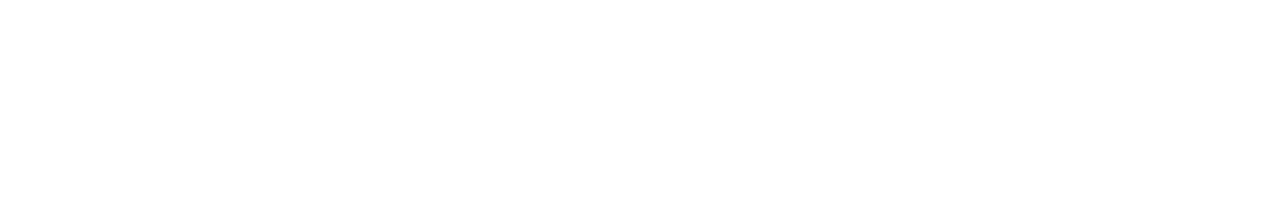
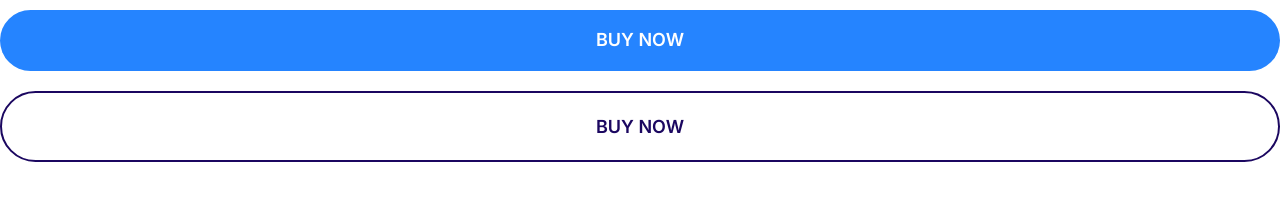
Before and after one commit to SushantBaarna/Domain-Name-Website, a plain HTML site: page index.html in a window 1280 px wide. Drawn offline with Linux system fonts and the light colour scheme.

Commit message:
Creating Buttons

```diff
--- a/css/styles.css
+++ b/css/styles.css
@@ -4,6 +4,11 @@
   --color-accent: #ff3400;
   --color-heading: #1b0760;
   --color-body: #918ca4;
+}
+*,
+*::after,
+*::before {
+  box-sizing: border-box;
 }
 /*Typography*/
 html {
@@ -153,3 +158,67 @@ a {
   justify-content: center;
   align-items: center;
 }
+
+/* Buttons */
+.btn {
+  font-size: 1.8rem;
+  font-weight: 600;
+  text-transform: uppercase;
+  padding: 2rem 3rem;
+  border: 0;
+  border-radius: 40px;
+  cursor: pointer;
+  white-space: nowrap;
+  text-align: center;
+  margin: 1rem 0;
+}
+
+.btn--primary {
+  background: var(--color-primary);
+  color: #fff;
+}
+
+.btn--primary:hover {
+  background: #3a8ffd;
+}
+
+.btn--secondary {
+  background: var(--color-secondary);
+  color: #fff;
+}
+
+.btn--secondary:hover {
+  background: #00caeb;
+}
+
+.btn--accent {
+  background: var(--color-accent);
+  color: #fff;
+}
+
+.btn--accent:hover {
+  background: #ec3000;
+}
+
+.btn--block {
+  width: 100%;
+  display: inline-block;
+}
+
+.btn--outline {
+  background: #fff;
+  color: var(--color-heading);
+  border: 2px solid var(--color-heading);
+}
+
+.btn--outline:hover {
+  background: var(--color-heading);
+  color: #fff;
+  border: 2px solid var(--color-heading);
+}
+
+@media screen and (min-width: 1024) {
+  .btn {
+    font-size: 1.5rem;
+  }
+}
--- a/index.html
+++ b/index.html
@@ -14,5 +14,8 @@
     <link rel="stylesheet" href="css/normalize.css" />
     <link rel="stylesheet" href="css/styles.css" />
   </head>
-  <body></body>
+  <body>
+    <button class="btn btn--primary btn--block" type="submit">Buy Now</button>
+    <a href="#" class="btn btn--outline btn--block">Buy now</a>
+  </body>
 </html>
```
